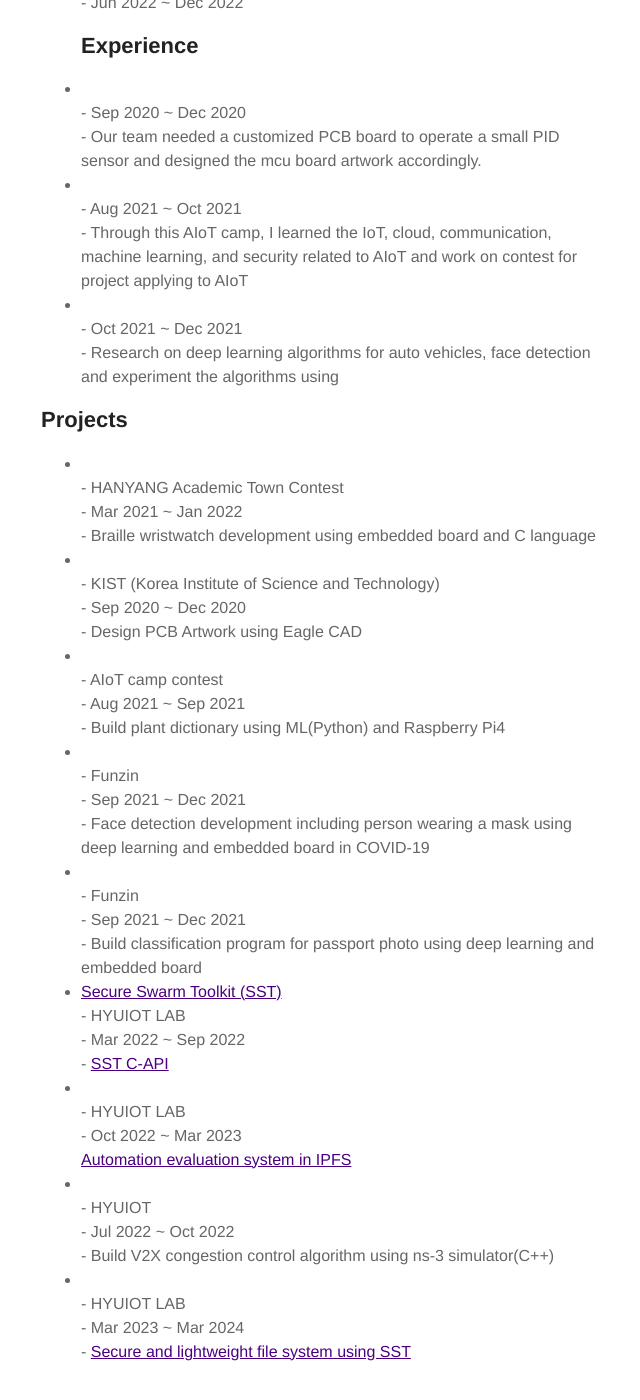
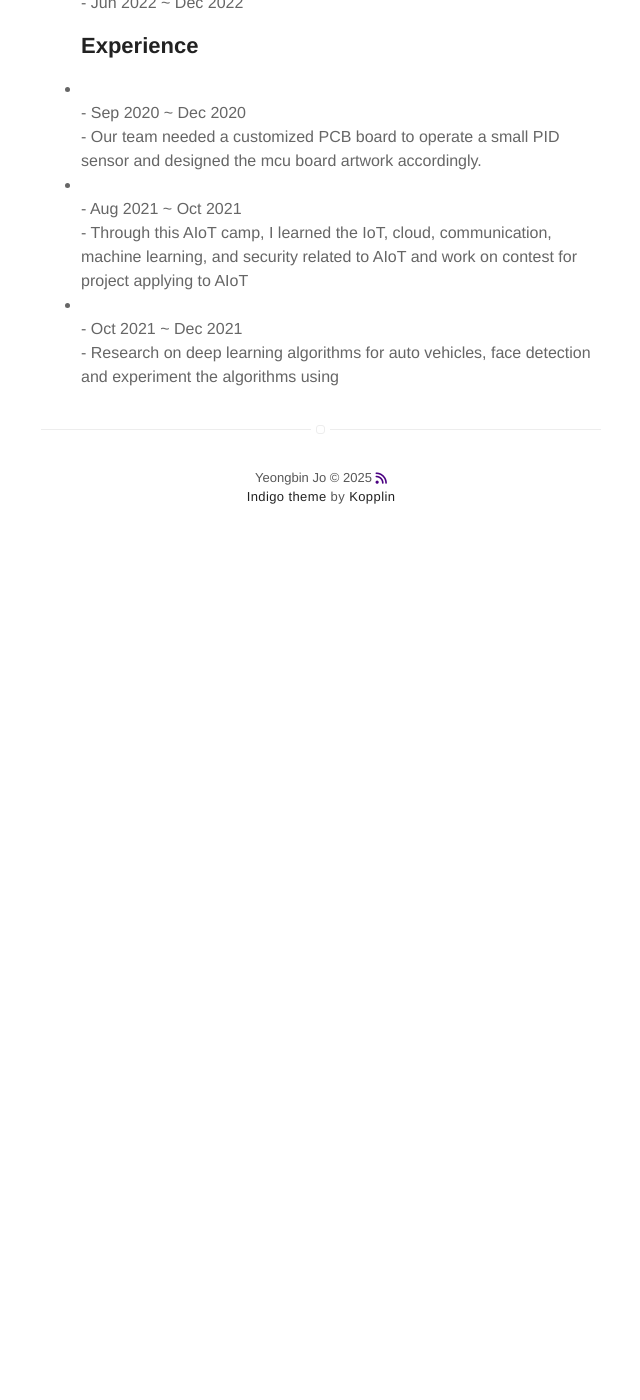
Before and after one commit to yeongbin7/yeongbin7.github.io, a Jekyll site: the page built from about.md, in a window 1280 px wide and 1400 px high, scrolled down 2159 px. Shown: the whole window, without its empty margins (319-959 px from the left). Built offline with Jekyll 4.4.1, drawn with Linux system fonts in a browser that asks for light colours; nearby versions of some CDN libraries; after the commit the page ends 2727 px from its top, so only the background shows below that.

Commit message:
Move project contents

```diff
--- a/about.md
+++ b/about.md
@@ -59,10 +59,10 @@
 <h2>Awards</h2>
 
 <ul>
-	<li><b>Scholarship in electronic engineering department, Hanyang University</b><br>- Mar 2016 ~ Dec 2018</li>
-	<li><b>Excellence prize in HANYANG Academic Town Contest, Hanyang University</b><br>- Mar 2021 ~ Jan 2022</li>
-	<li><b>Top prize in AIoT contest, KAACT</b><br>Aug 2021 ~ Oct 2021</li>
-	<li><b>Scholarship in Paan Cultural Scholarship Foundation, Seoul</b><br>- Jun 2022 ~ Dec 2022</li>
+	<li><b><span style="color:white">Scholarship in electronic engineering department, Hanyang University</span><br>- Mar 2016 ~ Dec 2018</b></li>
+	<li><b><span style="color:white">Excellence prize in HANYANG Academic Town Contest, Hanyang University</span><br>- Mar 2021 ~ Jan 2022</b></li>
+	<li><b><span style="color:white">Top prize in AIoT contest, KAACT</span><br>Aug 2021 ~ Oct 2021</b></li>
+	<li><b><span style="color:white">Scholarship in Paan Cultural Scholarship Foundation, Seoul</span><br>- Jun 2022 ~ Dec 2022</b></li>
 </ul>
 
 <ul>
@@ -71,19 +71,3 @@
 	<li><b><span style="color:white">KAACT AIoT Camp</span><br>- Aug 2021 ~ Oct 2021<br>- Through this AIoT camp, I learned the IoT, cloud, communication, machine learning, and security related to AIoT and work on contest for project applying to AIoT</b></li>
 	<li><b><span style="color:white">Funzin</span><br>- Oct 2021 ~ Dec 2021<br>- Research on deep learning algorithms for auto vehicles, face detection and experiment the algorithms using</b></li>
 </ul>
-
-<h2>Projects</h2>
-
-<ul>
-	<li><b><span style="color:white"> Braille Wristwatch for Blind People</span><br>- HANYANG Academic Town Contest<br>- Mar 2021 ~ Jan 2022<br>- Braille wristwatch development using embedded board and C language</b></li>
-	<li><b><span style="color:white">PCB Development for PID sensor</span><br>- KIST (Korea Institute of Science and Technology)<br>- Sep 2020 ~ Dec 2020<br>- Design PCB Artwork using Eagle CAD</b></li>
-	<li><b><span style="color:white">Plant Dictionary</span><br>- AIoT camp contest<br>- Aug 2021 ~ Sep 2021<br>- Build plant dictionary using ML(Python) and Raspberry Pi4</b></li>
-	<li><b><span style="color:white">Face Detection(with mask)</span><br>- Funzin<br>- Sep 2021 ~ Dec 2021<br>- Face detection development including person wearing a mask using deep learning and embedded board in COVID-19</b></li>
-	<li><b><span style="color:white">Passport Photo</span><br>- Funzin<br>- Sep 2021 ~ Dec 2021<br>- Build classification program for passport photo using deep learning and embedded board</b></li>
-	<li><b><span style="color:white"><a href="https://github.com/iotauth/iotauth">Secure Swarm Toolkit (SST)</a></span><br>- HYUIOT LAB<br>- Mar 2022 ~ Sep 2022<br>- <a href="https://github.com/iotauth/sst-c-api/tree/master">SST C-API</a></b></li>
-	<li><b><span style="color:white">Automation Evaluation System</span><br>- HYUIOT LAB<br>- Oct 2022 ~ Mar 2023<br><a href="https://github.com/hyu-iot/ipfs-experiment">Automation evaluation system in IPFS</a></b></li>
-	<li><b><span style="color:white">V2X Congestion Control</span><br>- HYUIOT<br>- Jul 2022 ~ Oct 2022<br>- Build V2X congestion control algorithm using ns-3 simulator(C++)</b></li>
-	<li><b><span style="color:white">Security for Decentralized Distributed File Systems</span><br>- HYUIOT LAB<br>- Mar 2023 ~ Mar 2024<br>- <a href="https://dl.acm.org/doi/abs/10.1145/3631309.3632832">Secure and lightweight file system using SST</a></b></li>
-	<!-- <li><b><span style="color:white"></span><br>- HYUIOT LAB<br>- Oct 2022 ~ Mar 2023<br></b></li> -->
-
-</ul>
```
Also changed, not shown: projects.html (+12 -7 lines).
